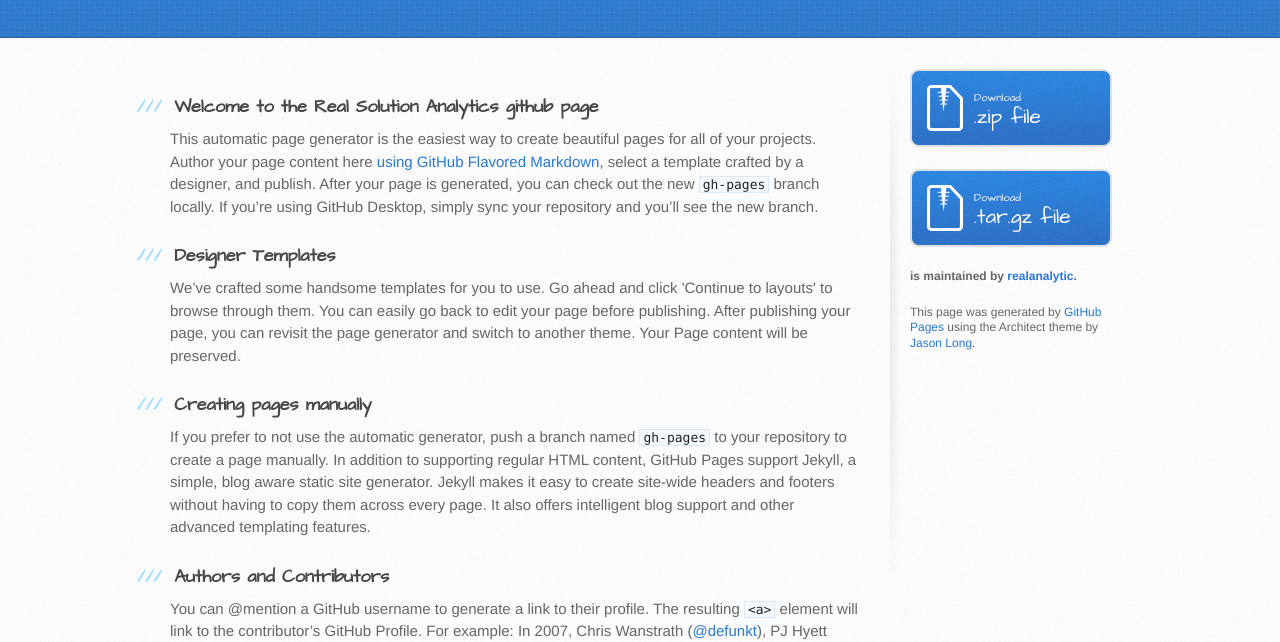
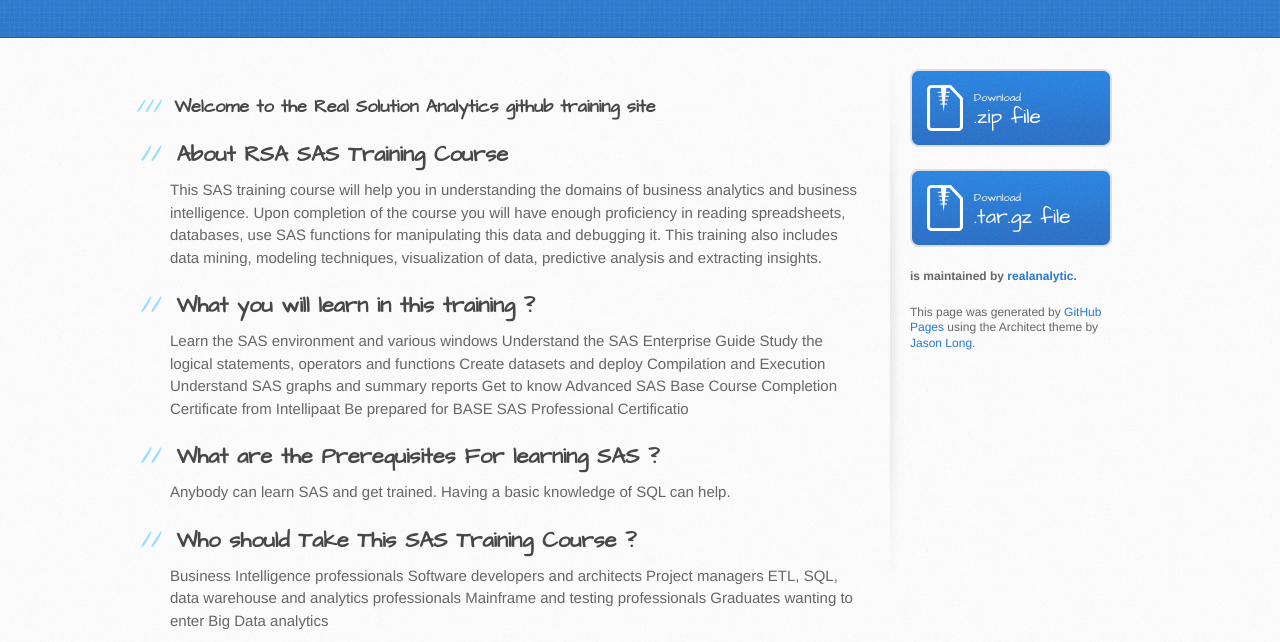
Before and after one commit to realanalytic/sastraining, a plain HTML site: page index.html in a window 1280 px wide. Shown: the part 163-805 px from the top of the page. Drawn offline with Linux system fonts and the light colour scheme.

```diff
--- a/index.html
+++ b/index.html
@@ -29,29 +29,39 @@
       <div class="inner clearfix">
         <section id="main-content">
           <h3>
-<a id="welcome-to-the-real-solution-analytics-github-page" class="anchor" href="#welcome-to-the-real-solution-analytics-github-page" aria-hidden="true"><span aria-hidden="true" class="octicon octicon-link"></span></a>Welcome to the Real Solution Analytics github page</h3>
+<a id="welcome-to-the-real-solution-analytics-github-training-site" class="anchor" href="#welcome-to-the-real-solution-analytics-github-training-site" aria-hidden="true"><span aria-hidden="true" class="octicon octicon-link"></span></a>Welcome to the Real Solution Analytics github training site</h3>
 
-<p>This automatic page generator is the easiest way to create beautiful pages for all of your projects. Author your page content here <a href="https://guides.github.com/features/mastering-markdown/">using GitHub Flavored Markdown</a>, select a template crafted by a designer, and publish. After your page is generated, you can check out the new <code>gh-pages</code> branch locally. If you’re using GitHub Desktop, simply sync your repository and you’ll see the new branch.</p>
+<h2>
+<a id="about-rsa-sas-training-course" class="anchor" href="#about-rsa-sas-training-course" aria-hidden="true"><span aria-hidden="true" class="octicon octicon-link"></span></a>About RSA SAS Training Course</h2>
 
-<h3>
-<a id="designer-templates" class="anchor" href="#designer-templates" aria-hidden="true"><span aria-hidden="true" class="octicon octicon-link"></span></a>Designer Templates</h3>
+<p>This SAS training course will help you in understanding the domains of business analytics and business intelligence. Upon completion of the course you will have enough proficiency in reading spreadsheets, databases, use SAS functions for manipulating this data and debugging it. This training also includes data mining, modeling techniques, visualization of data, predictive analysis and extracting insights.</p>
 
-<p>We’ve crafted some handsome templates for you to use. Go ahead and click 'Continue to layouts' to browse through them. You can easily go back to edit your page before publishing. After publishing your page, you can revisit the page generator and switch to another theme. Your Page content will be preserved.</p>
+<h2>
+<a id="what-you-will-learn-in-this-training-" class="anchor" href="#what-you-will-learn-in-this-training-" aria-hidden="true"><span aria-hidden="true" class="octicon octicon-link"></span></a>What you will learn in this training ?</h2>
 
-<h3>
-<a id="creating-pages-manually" class="anchor" href="#creating-pages-manually" aria-hidden="true"><span aria-hidden="true" class="octicon octicon-link"></span></a>Creating pages manually</h3>
+<p>Learn the SAS environment and various windows
+Understand the SAS Enterprise Guide
+Study the logical statements, operators and functions
+Create datasets and deploy Compilation and Execution
+Understand SAS graphs and summary reports
+Get to know Advanced SAS Base
+Course Completion Certificate from Intellipaat
+Be prepared for BASE SAS Professional Certificatio</p>
 
-<p>If you prefer to not use the automatic generator, push a branch named <code>gh-pages</code> to your repository to create a page manually. In addition to supporting regular HTML content, GitHub Pages support Jekyll, a simple, blog aware static site generator. Jekyll makes it easy to create site-wide headers and footers without having to copy them across every page. It also offers intelligent blog support and other advanced templating features.</p>
+<h2>
+<a id="what-are-the-prerequisites-for-learning-sas-" class="anchor" href="#what-are-the-prerequisites-for-learning-sas-" aria-hidden="true"><span aria-hidden="true" class="octicon octicon-link"></span></a>What are the Prerequisites For learning SAS ?</h2>
 
-<h3>
-<a id="authors-and-contributors" class="anchor" href="#authors-and-contributors" aria-hidden="true"><span aria-hidden="true" class="octicon octicon-link"></span></a>Authors and Contributors</h3>
+<p>Anybody can learn SAS and get trained. Having a basic knowledge of SQL can help.</p>
 
-<p>You can @mention a GitHub username to generate a link to their profile. The resulting <code>&lt;a&gt;</code> element will link to the contributor’s GitHub Profile. For example: In 2007, Chris Wanstrath (<a href="https://github.com/defunkt" class="user-mention">@defunkt</a>), PJ Hyett (<a href="https://github.com/pjhyett" class="user-mention">@pjhyett</a>), and Tom Preston-Werner (<a href="https://github.com/mojombo" class="user-mention">@mojombo</a>) founded GitHub.</p>
+<h2>
+<a id="who-should-take-this-sas-training-course-" class="anchor" href="#who-should-take-this-sas-training-course-" aria-hidden="true"><span aria-hidden="true" class="octicon octicon-link"></span></a>Who should Take This SAS Training Course ?</h2>
 
-<h3>
-<a id="support-or-contact" class="anchor" href="#support-or-contact" aria-hidden="true"><span aria-hidden="true" class="octicon octicon-link"></span></a>Support or Contact</h3>
-
-<p>Having trouble with Pages? Check out our <a href="https://help.github.com/pages">documentation</a> or <a href="https://github.com/contact">contact support</a> and we’ll help you sort it out.</p>
+<p>Business Intelligence professionals
+Software developers and architects
+Project managers
+ETL, SQL, data warehouse and analytics professionals
+Mainframe and testing professionals
+Graduates wanting to enter Big Data analytics</p>
         </section>
 
         <aside id="sidebar">
```
Also changed, not shown: params.json (+1 -1 lines).
